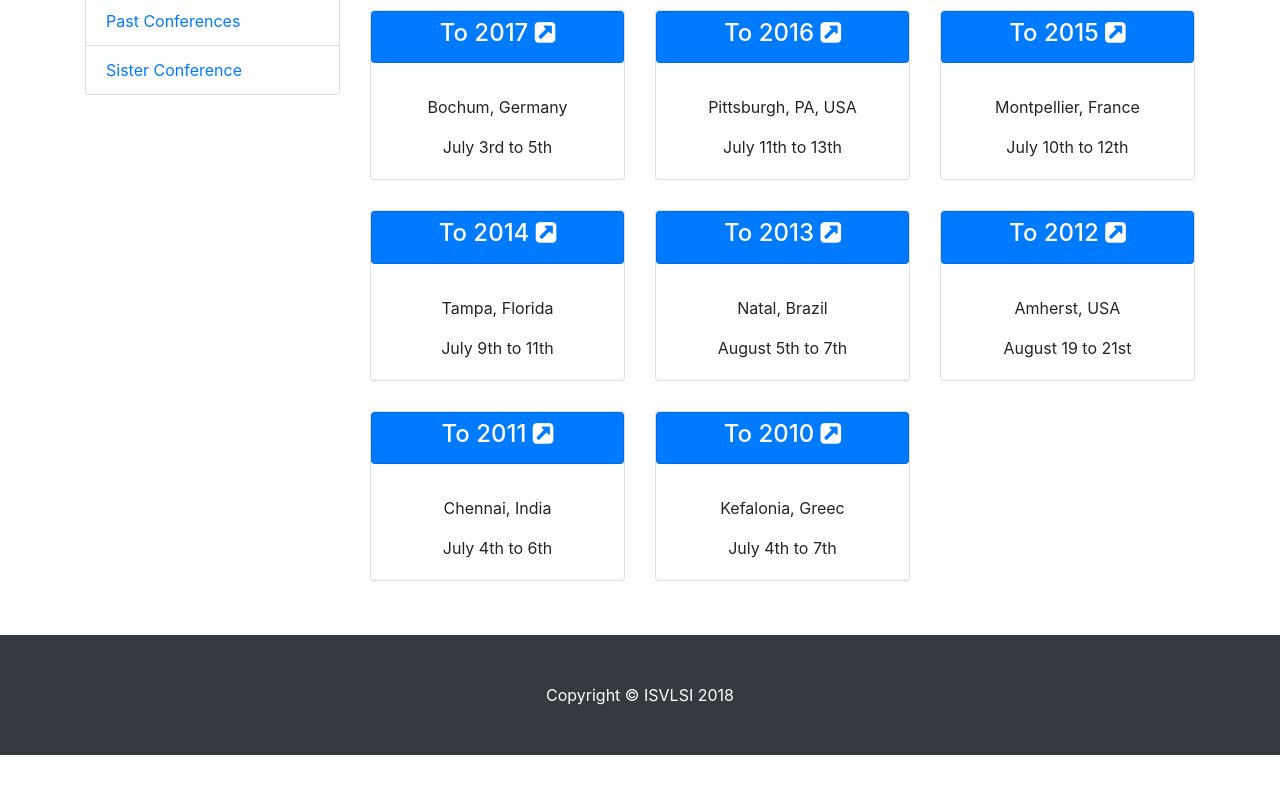
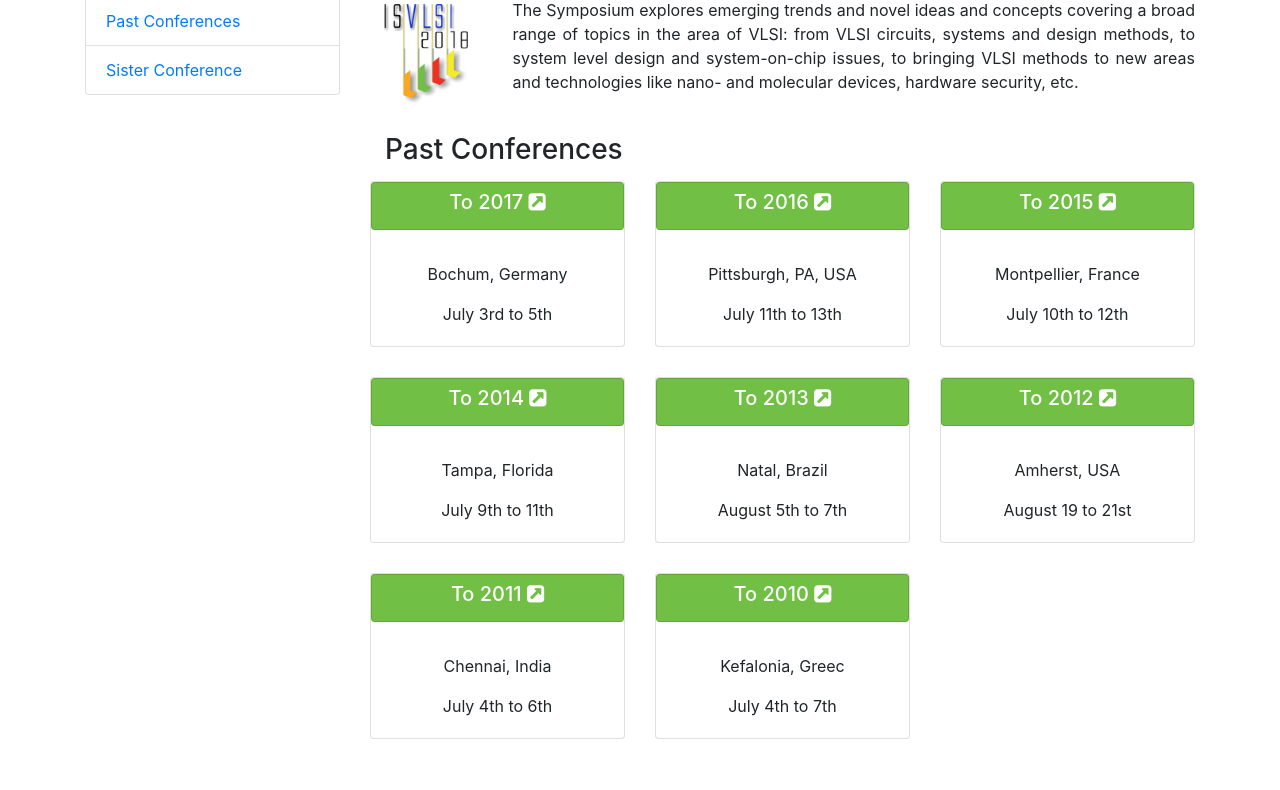
Before and after one commit to HE-Wenjian/ISVLSI-Web-src, a website: page dev/about_pastconf.html in a window 1280 px wide. Shown: the part 201-991 px from the top of the page. Before the commit the page ends 956 px from the top, so only its background shows below. Drawn offline with nearby package versions, Linux system fonts and the light colour scheme; files that its build step writes are made by us from their sources; files whose address does not match are found by name.

Commit message:
Merge: <Past Conf> page.

```diff
--- a/dev/about_pastconf.html
+++ b/dev/about_pastconf.html
@@ -17,12 +17,25 @@
             <!--  -->
             <!-- Content Column -->
             <div class="col-12 order-1 col-md-9 order-md-12 mb-4">
+                <!--  -->
+                <!-- General Row -->
+                <h2 class="mb-3">IEEE Computer Society Annual Symposium on VLSI</h2>
+                <div class="row mb-4">
+                    <div class="col-12 col-sm-3 col-md-3 col-lg-2 my-auto">
+                        <img class="img-fluid d-block mx-auto" style="max-height: 100px" src="@@webRoot/img/ISVLSI_lable.png" alt="ISVLSI" />
+                    </div>
+                    <div class="col-12 col-sm-9 col-md-9 col-lg-10">
+                        <p class="text-justify">The Symposium explores emerging trends and novel ideas and concepts covering a broad range of topics in the area of VLSI: from VLSI circuits, systems and design methods, to system level design and system-on-chip issues, to bringing VLSI methods to new areas and technologies like nano- and molecular devices, hardware security, etc.</p>
+                    </div>
+                </div>
+                <!--  -->
+                <!-- Past Conferences -->
                 <h3 class="col-12 my-3" id="past-conf">Past Conferences</h3>
                 <div class="row">
                     <div class="col-lg-4 col-sm-6 portfolio-item">
                         <div class="card h-100">
-                            <a class="card py-2 card-title text-center bg-primary text-white" href="http://www.eng.ucy.ac.cy/theocharides/isvlsi17/index.html">
-                                <h4>To 2017 <i class="fa fa-external-link-square fa-1x" aria-hidden="true"></i></h4>
+                            <a class="card py-2 card-title text-center bg-color-isvlsi-3 text-white" href="http://www.eng.ucy.ac.cy/theocharides/isvlsi17/index.html">
+                                <h5>To 2017 <i class="fa fa-external-link-square fa-1x" aria-hidden="true"></i></h5>
                             </a>
                             <div class="card-body">
                                 <p class="card-text text-center">Bochum, Germany</p>
@@ -32,8 +45,8 @@
                     </div>
                     <div class="col-lg-4 col-sm-6 portfolio-item">
                         <div class="card h-100">
-                            <a class="card py-2 card-title text-center bg-primary text-white" href="http://www.eng.ucy.ac.cy/theocharides/isvlsi16/index.html">
-                                <h4>To 2016 <i class="fa fa-external-link-square fa-1x" aria-hidden="true"></i></h4>
+                            <a class="card py-2 card-title text-center bg-color-isvlsi-3 text-white" href="http://www.eng.ucy.ac.cy/theocharides/isvlsi16/index.html">
+                                <h5>To 2016 <i class="fa fa-external-link-square fa-1x" aria-hidden="true"></i></h5>
                             </a>
                             <div class="card-body">
                                 <p class="card-text text-center">Pittsburgh, PA, USA</p>
@@ -43,8 +56,8 @@
                     </div>
                     <div class="col-lg-4 col-sm-6 portfolio-item">
                         <div class="card h-100">
-                            <a class="card py-2 card-title text-center bg-primary text-white" href="http://www.eng.ucy.ac.cy/theocharides/isvlsi15">
-                                <h4>To 2015 <i class="fa fa-external-link-square fa-1x" aria-hidden="true"></i></h4>
+                            <a class="card py-2 card-title text-center bg-color-isvlsi-3 text-white" href="http://www.eng.ucy.ac.cy/theocharides/isvlsi15">
+                                <h5>To 2015 <i class="fa fa-external-link-square fa-1x" aria-hidden="true"></i></h5>
                             </a>
                             <div class="card-body">
                                 <p class="card-text text-center">Montpellier, France</p>
@@ -54,8 +67,8 @@
                     </div>
                     <div class="col-lg-4 col-sm-6 portfolio-item">
                         <div class="card h-100">
-                            <a class="card py-2 card-title text-center bg-primary text-white" href="http://www.eng.ucy.ac.cy/theocharides/isvlsi14">
-                                <h4>To 2014 <i class="fa fa-external-link-square fa-1x" aria-hidden="true"></i></h4>
+                            <a class="card py-2 card-title text-center bg-color-isvlsi-3 text-white" href="http://www.eng.ucy.ac.cy/theocharides/isvlsi14">
+                                <h5>To 2014 <i class="fa fa-external-link-square fa-1x" aria-hidden="true"></i></h5>
                             </a>
                             <div class="card-body">
                                 <p class="card-text text-center">Tampa, Florida</p>
@@ -65,8 +78,8 @@
                     </div>
                     <div class="col-lg-4 col-sm-6 portfolio-item">
                         <div class="card h-100">
-                            <a class="card py-2 card-title text-center bg-primary text-white" href="http://www.lasic.ufrn.br/isvlsi2013/">
-                                <h4>To 2013 <i class="fa fa-external-link-square fa-1x" aria-hidden="true"></i></h4>
+                            <a class="card py-2 card-title text-center bg-color-isvlsi-3 text-white" href="http://www.lasic.ufrn.br/isvlsi2013/">
+                                <h5>To 2013 <i class="fa fa-external-link-square fa-1x" aria-hidden="true"></i></h5>
                             </a>
                             <div class="card-body">
                                 <p class="card-text text-center">Natal, Brazil</p>
@@ -76,8 +89,8 @@
                     </div>
                     <div class="col-lg-4 col-sm-6 portfolio-item">
                         <div class="card h-100">
-                            <a class="card py-2 card-title text-center bg-primary text-white" href="http://www.eng.ucy.ac.cy/theocharides/isvlsi12/">
-                                <h4>To 2012 <i class="fa fa-external-link-square fa-1x" aria-hidden="true"></i></h4>
+                            <a class="card py-2 card-title text-center bg-color-isvlsi-3 text-white" href="http://www.eng.ucy.ac.cy/theocharides/isvlsi12/">
+                                <h5>To 2012 <i class="fa fa-external-link-square fa-1x" aria-hidden="true"></i></h5>
                             </a>
                             <div class="card-body">
                                 <p class="card-text text-center">Amherst, USA</p>
@@ -87,8 +100,8 @@
                     </div>
                     <div class="col-lg-4 col-sm-6 portfolio-item">
                         <div class="card h-100">
-                            <a class="card py-2 card-title text-center bg-primary text-white" href="http://www.eng.ucy.ac.cy/theocharides/isvlsi17/isvlsi11/">
-                                <h4>To 2011 <i class="fa fa-external-link-square fa-1x" aria-hidden="true"></i></h4>
+                            <a class="card py-2 card-title text-center bg-color-isvlsi-3 text-white" href="http://www.eng.ucy.ac.cy/theocharides/isvlsi17/isvlsi11/">
+                                <h5>To 2011 <i class="fa fa-external-link-square fa-1x" aria-hidden="true"></i></h5>
                             </a>
                             <div class="card-body">
                                 <p class="card-text text-center">Chennai, India</p>
@@ -98,8 +111,8 @@
                     </div>
                     <div class="col-lg-4 col-sm-6 portfolio-item">
                         <div class="card h-100">
-                            <a class="card py-2 card-title text-center bg-primary text-white" href="http://isvlsi2010.tesyd.teimes.gr/">
-                                <h4>To 2010 <i class="fa fa-external-link-square fa-1x" aria-hidden="true"></i></h4>
+                            <a class="card py-2 card-title text-center bg-color-isvlsi-3 text-white" href="http://isvlsi2010.tesyd.teimes.gr/">
+                                <h5>To 2010 <i class="fa fa-external-link-square fa-1x" aria-hidden="true"></i></h5>
                             </a>
                             <div class="card-body">
                                 <p class="card-text text-center">Kefalonia, Greec</p>
--- a/dev/component/navbar.p.html
+++ b/dev/component/navbar.p.html
@@ -33,7 +33,7 @@
                     </a>
                     <div class="dropdown-menu dropdown-menu-right" aria-labelledby="navbarDropdown-about">
                         <a class="dropdown-item" href="@@parentRel/about.html">Commitee</a>
-                        <a class="dropdown-item" href="@@parentRel/about.html#">Past Conferences</a>
+                        <a class="dropdown-item" href="@@parentRel/about_pastconf.html">Past Conferences</a>
                         <a class="dropdown-item" href="@@parentRel/about_sisconf.html">Sister Conference</a>
                     </div>
                 </li>
```
Also changed, not shown: dev/about_sisconf.html (+13 -1 lines).
